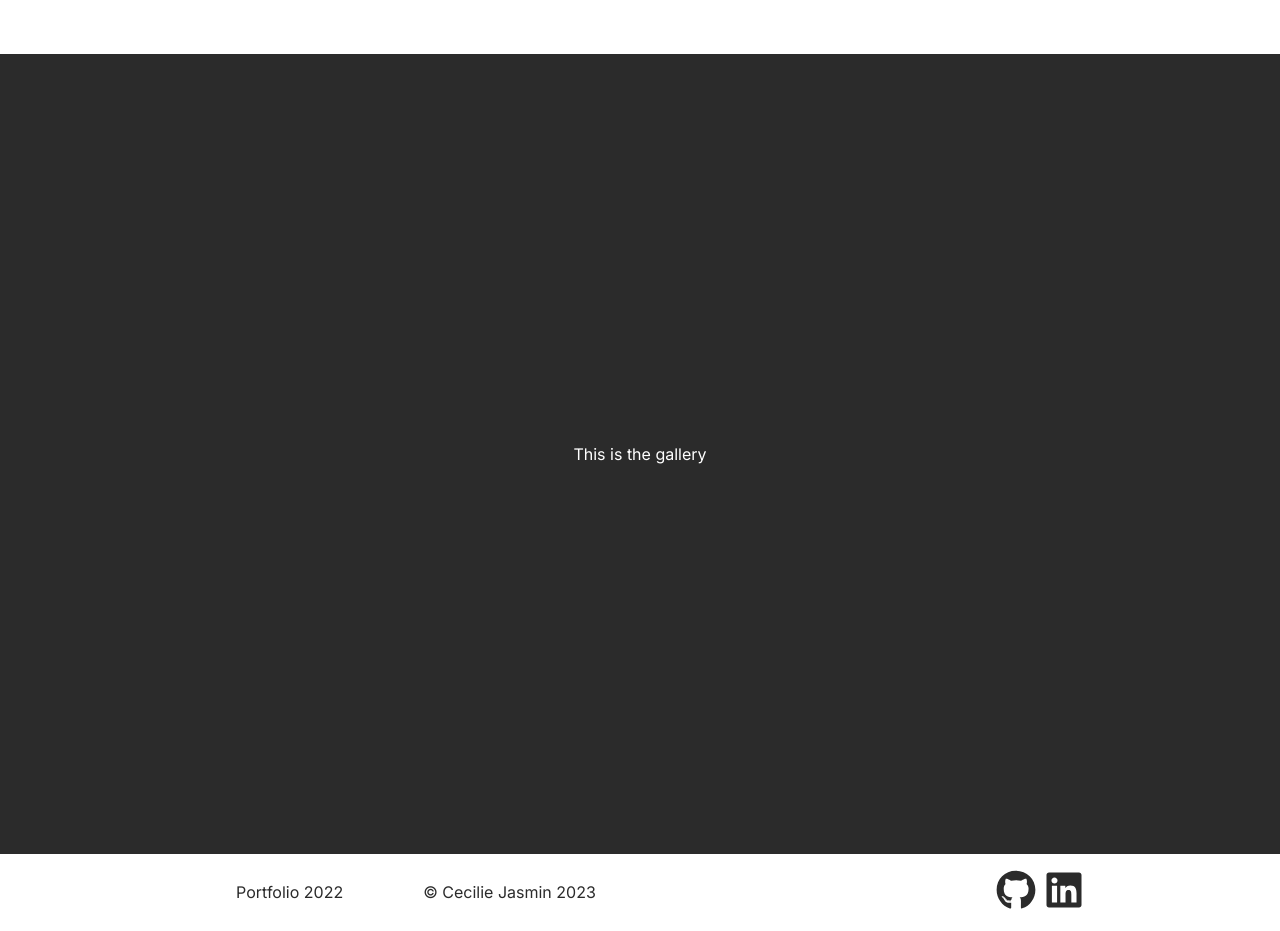
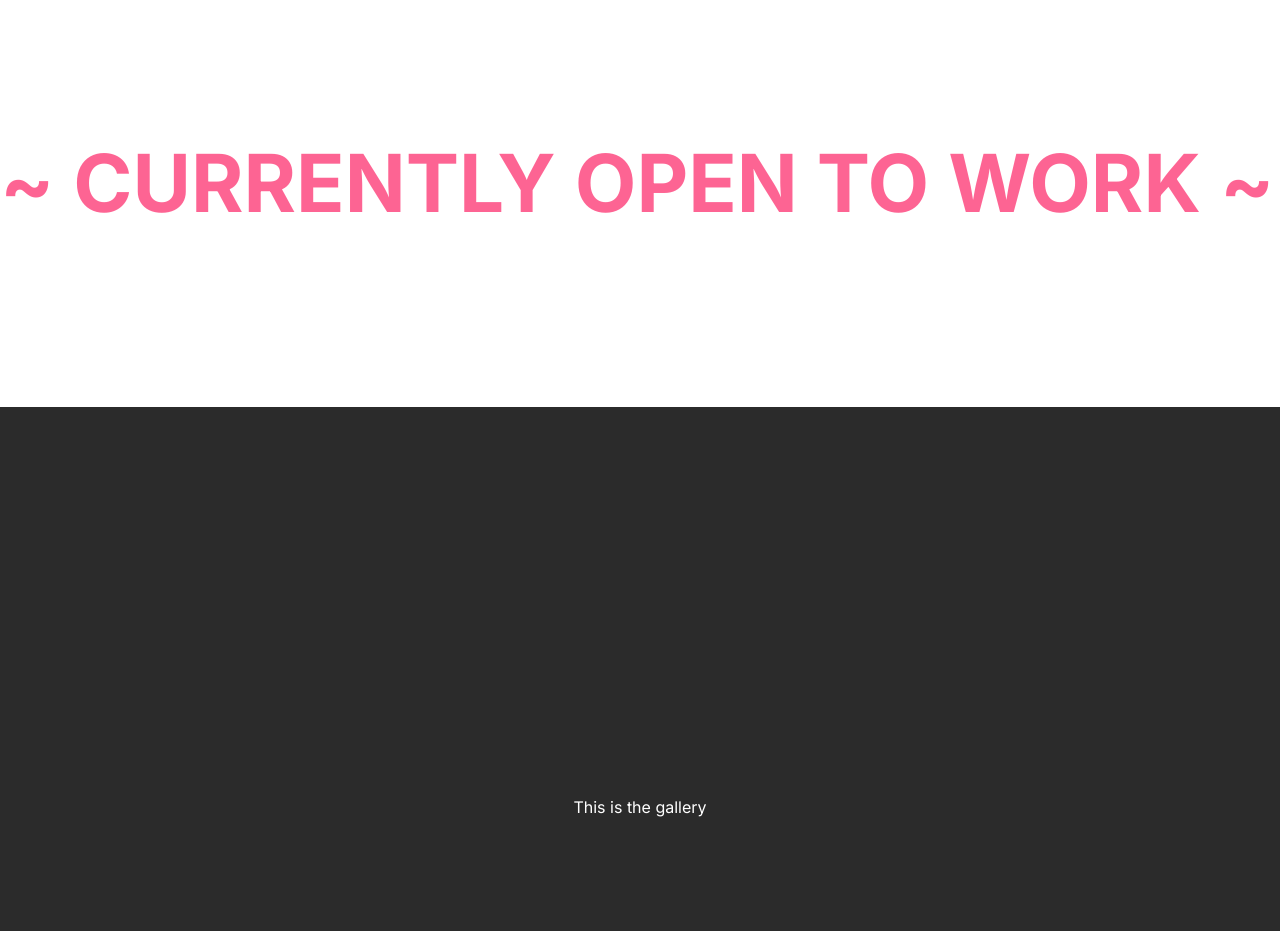
Before and after one commit to ceci919p/new_portfolio, a Next.js app: page / in a window 1280 px wide. Shown: the part 1800-2731 px from the top of the page. Built offline with nearby package versions, Linux system fonts and the light colour scheme.

Commit message:
init banner component

```diff
--- /dev/null
+++ b/src/components/home_sections/Banner.jsx
@@ -0,0 +1,7 @@
+export default function Banner() {
+  return (
+    <section id="banner">
+      <p>~ CURRENTLY OPEN TO WORK ~</p>
+    </section>
+  );
+}
--- a/src/pages/index.js
+++ b/src/pages/index.js
@@ -2,6 +2,7 @@ import Head from "next/head";
 import About from "@/components/home_sections/About";
 import Splash from "@/components/home_sections/Splash";
 import Gallery from "@/components/home_sections/Gallery";
+import Banner from "@/components/home_sections/banner";
 
 export default function Home() {
   return (
@@ -19,6 +20,8 @@ export default function Home() {
       <main>
         <Splash></Splash>
         <About></About>
+        <Banner></Banner>
+
         <Gallery></Gallery>
       </main>
     </>
--- a/src/styles/layout/Home.module.scss
+++ b/src/styles/layout/Home.module.scss
@@ -39,3 +39,13 @@ li {
     color: vars.$light;
   }
 }
+
+#banner {
+  p {
+    font-size: 5rem;
+    color: vars.$accent;
+    opacity: 69%;
+    font-weight: bold;
+    margin-block-end: 11rem;
+  }
+}
```
